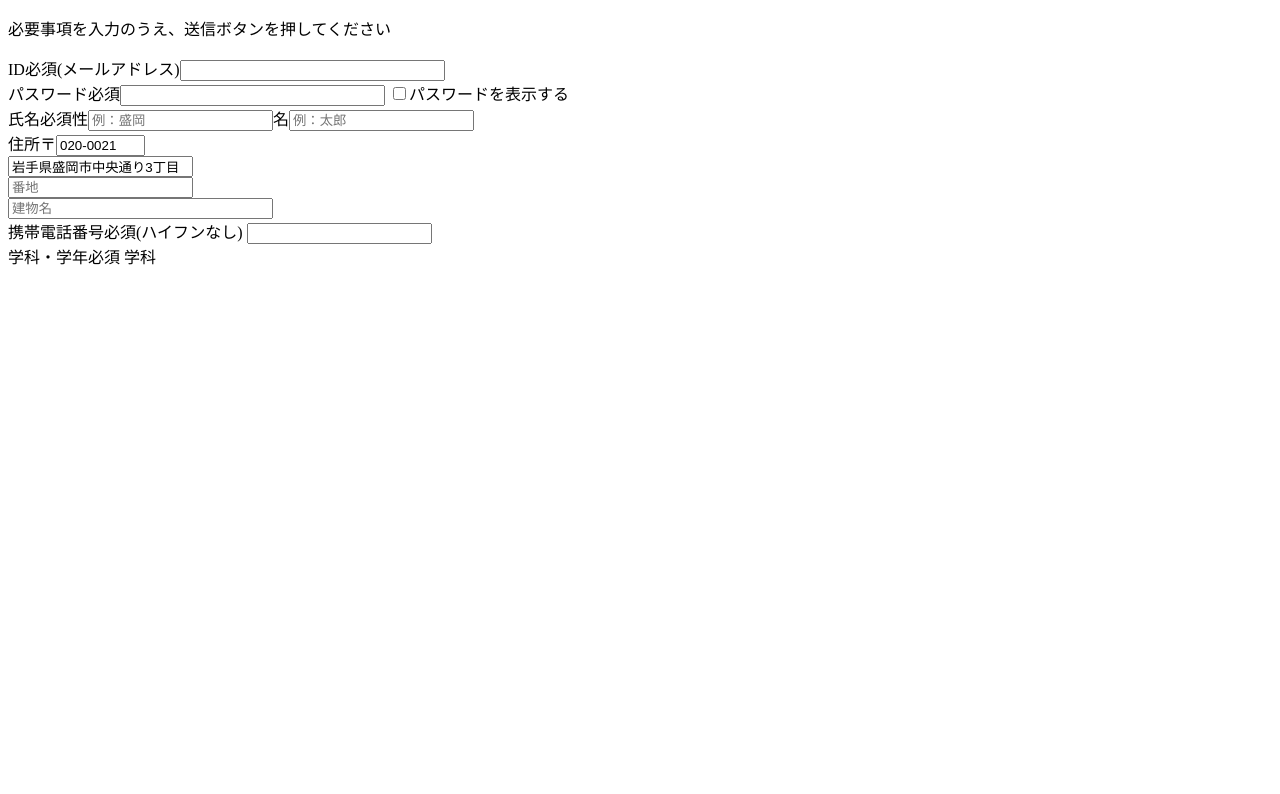
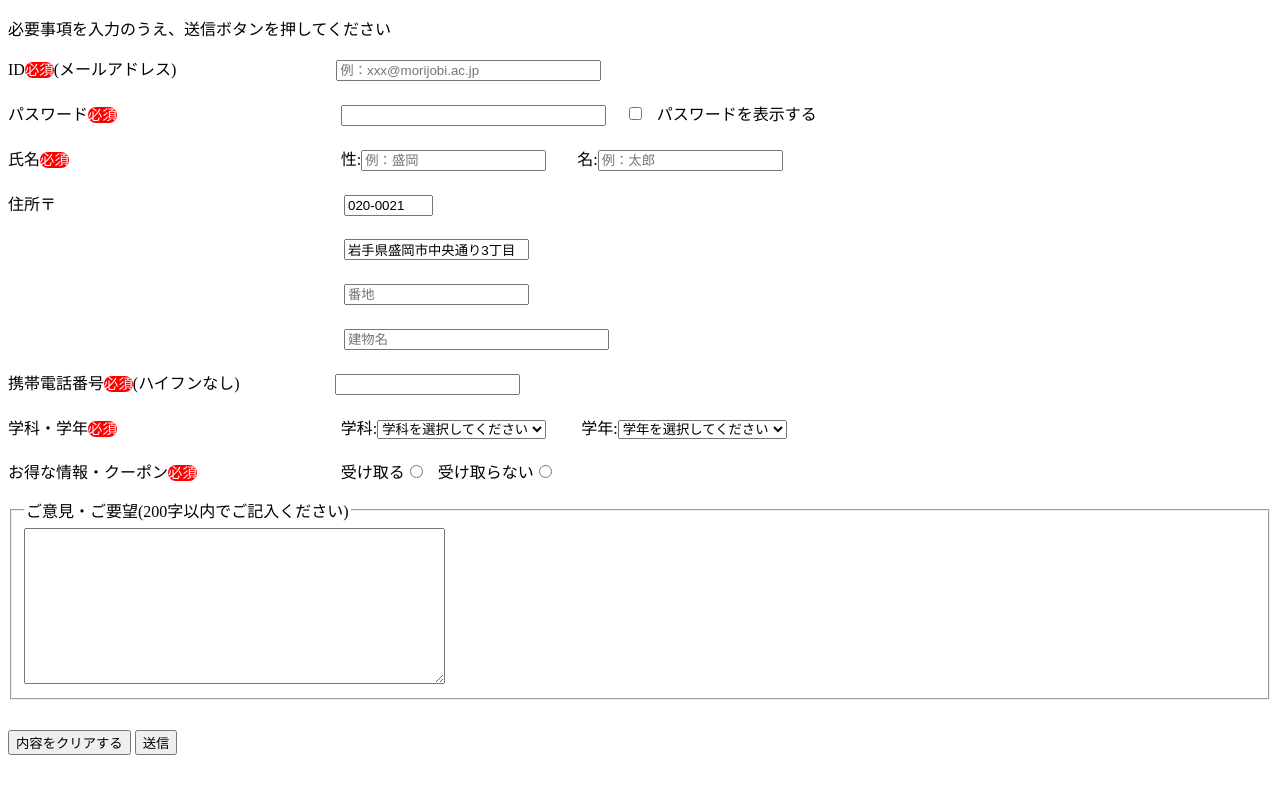
Before and after one commit to mumumimihi/WebDesign-Task, a plain HTML site: page form/register.html in a window 1280 px wide. Drawn offline with Linux system fonts and the light colour scheme.

Commit message:
register

```diff
--- a/form/register.html
+++ b/form/register.html
@@ -11,18 +11,45 @@
 <body>
     <p>必要事項を入力のうえ、送信ボタンを押してください</p>
     <form action="#" method="get">
-        ID必須(メールアドレス)<input type="email" name="user_mail" size="30"required><br>
-        <label>
-            パスワード必須<input type="password" name="password" size="30" minlength="8" required>
+        <div>
+            ID<span class="color" style="color: rgb(255, 255, 255);">必須</span>(メールアドレス)　　　　　　　　　　<input type="email" name="user_mail"
+                size="30" placeholder="例：xxx@morijobi.ac.jp" required>
+        </div>
+        <div>
+            パスワード<span class="color" style="color: rgb(255, 255, 255);">必須</span>　　　　　　　　　　　　　　<input type="password" name="password"
+                size="30" minlength="8" required>
             <input type="checkbox">パスワードを表示する<br>
-        </label>
-        氏名必須性<input type="text" name="first_name" placeholder="例：盛岡" required>名<input type="text" name="last_name" placeholder="例：太郎" required><br>
-        住所〒<input type="text" size="8" value="020-0021" readonly><br>
-        <input type="text" value="岩手県盛岡市中央通り3丁目" readonly><br>
-        <input type="text" placeholder="番地"><br>
-        <input type="text" size="30" placeholder="建物名"><br>
-        携帯電話番号必須(ハイフンなし) <input type="tel" required><br>
-        学科・学年必須 学科
+        </div>
+        氏名<span class="color" style="color: rgb(255, 255, 255);">必須</span>　　　　　　　　　　　　　　　　　性:<input type="text" name="first_name"
+            placeholder="例：盛岡" required>　名:<input type="text" name="last_name" placeholder="例：太郎" required><br>
+        住所〒　　　　　　　　　　　　　　　　　　<input type="text" size="8" value="020-0021" readonly><br>
+        　　　　　　　　　　　　　　　　　　　　　<input type="text" value="岩手県盛岡市中央通り3丁目" readonly><br>
+        　　　　　　　　　　　　　　　　　　　　　<input type="text" placeholder="番地"><br>
+        　　　　　　　　　　　　　　　　　　　　　<input type="text" size="30" placeholder="建物名"><br>
+        携帯電話番号<span class="color" style="color: rgb(255, 255, 255);">必須</span>(ハイフンなし)　　　　　　<input type="tel" required><br>
+        学科・学年<span class="color" style="color: rgb(255, 255, 255);">必須</span>　　　　　　　　　　　　　　学科:<select name="gakka" required>
+            <option value="学科を選択してください">学科を選択してください</option>
+            <option value="システム系学科">システム系学科</option>
+            <option value="ビジネス系学科">ビジネス系学科</option>
+            <option value="デザイン系学科">デザイン系学科</option>
+        </select>
+        　学年:<select name="gakunenn" required>
+            <option value="学年を選択してください">学年を選択してください</option>
+            <option value="1年">1年</option>
+            <option value="2年">2年</option>
+            <option value="3年">3年</option>
+            <option value="4年">4年</option>
+        </select><br>
+        お得な情報・クーポン<span class="color" style="color: rgb(255, 255, 255);">必須</span>　　　　　　　　　受け取る<input type="radio"
+            required>受け取らない<input type="radio" required><br>
+        <fieldset>
+            <legend>
+                <label for="massage">ご意見・ご要望(200字以内でご記入ください)</label>
+            </legend>
+            <textarea name="goikenngoyoubou" cols="50" rows="10" maxlength="200"></textarea><br>
+        </fieldset>
+        <button type="reset">内容をクリアする</button>
+        <button type="submit">送信</button>
     </form>
 </body>
 
--- a/form/register_style.css
+++ b/form/register_style.css
@@ -1 +1,32 @@
 @charset "utf-8";
+
+form {
+    text-align: left;
+    vertical-align: top;
+}
+
+fieldset {
+    margin-bottom: 30px;
+}
+
+input {
+    margin-bottom: 20px;
+}
+
+input {
+    margin-right: 15px;
+}
+
+select {
+    margin-bottom: 20px;
+}
+
+select {
+    margin-right: 15px;
+}
+
+span.color {
+    background-color: rgb(255, 0, 0);
+    border-radius: 8px;
+    font-size: 0.9rem;
+}
```
